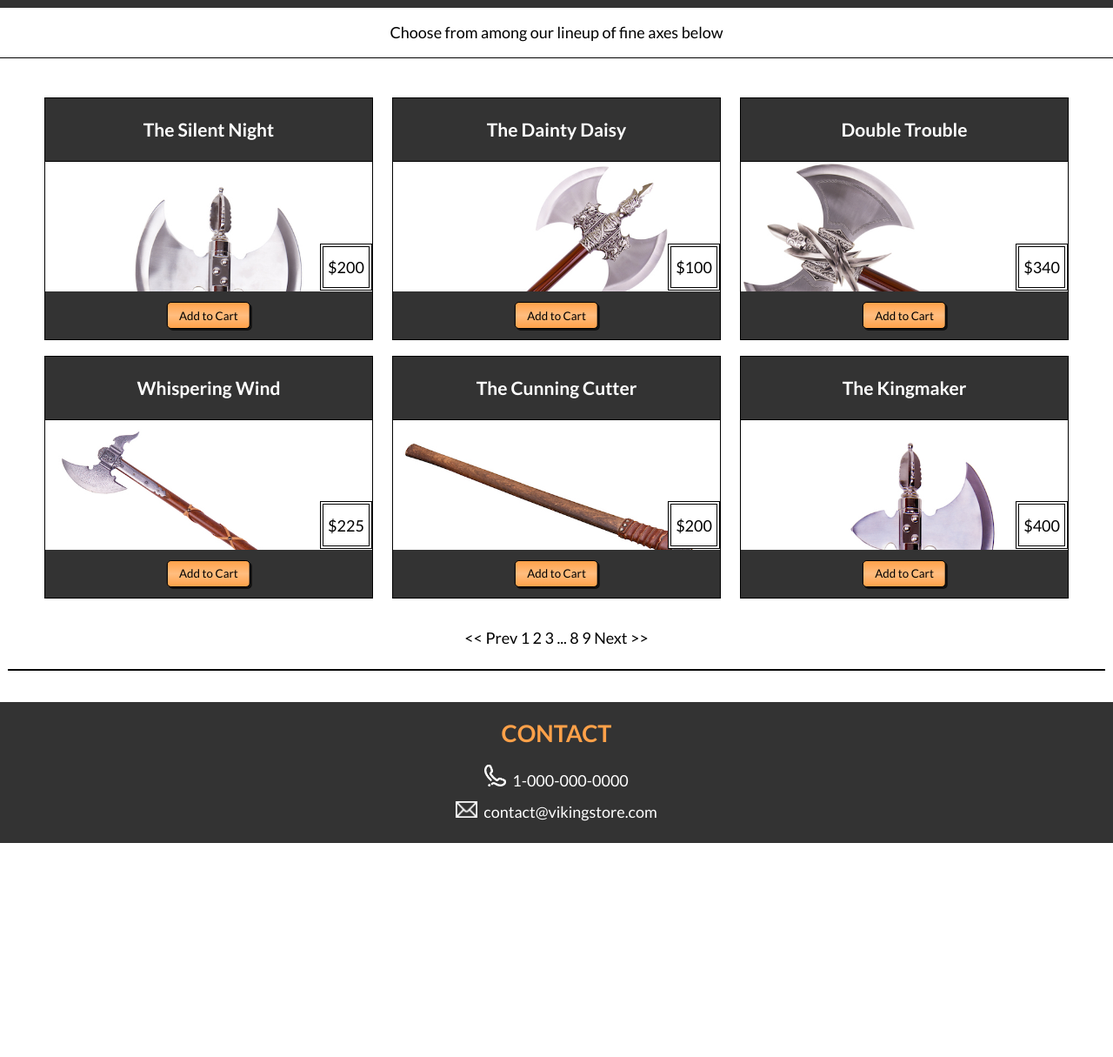
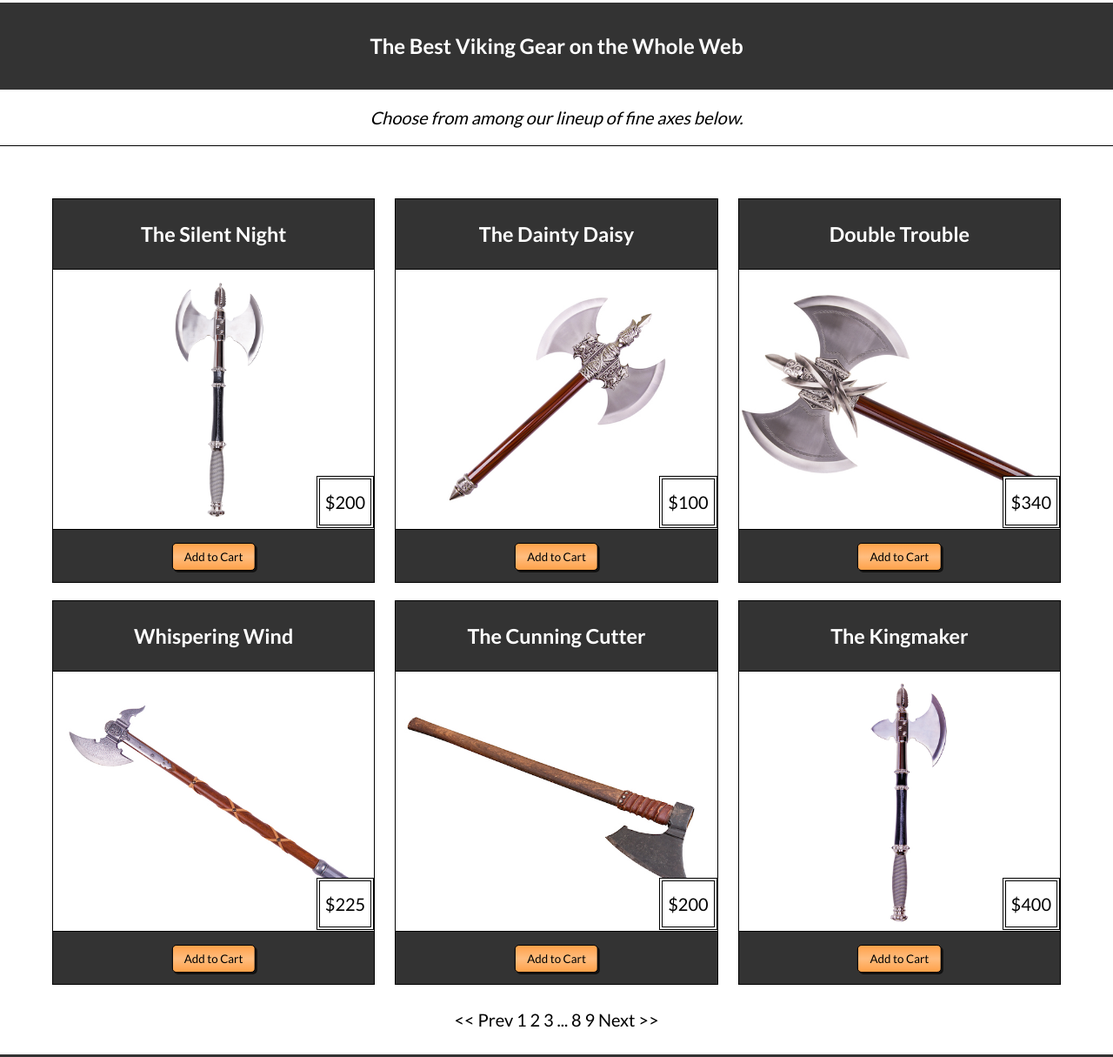
Before and after one commit to annedo/viking_mockup, a plain HTML site: page index.html in a window 1280 px wide. Shown: the part 616-1831 px from the top of the page at 87% size. Before the commit the page ends 1585 px from the top, so only its background shows below. Drawn offline with Linux system fonts and the light colour scheme.

Commit message:
Image sizing fixed, added CSS transitions

```diff
--- a/index.html
+++ b/index.html
@@ -14,58 +14,60 @@
 		<header>
 			<nav>
 				<div class="logo">Viking Store</div>
-				<div class="cart"><img src="\img\icon_empty_cart.png"> Your Cart</div>
+				<div class="cart"><img class="icon" src="\img\icon_empty_cart.png"> Your Cart</div>
 			</nav>
 				<div class="splash">
 					<h1>The Viking Store</h1>
 				</div>
-				<h2>The Best Viking Gear on the Whole Web</h2>
-				<div class="instructions">Choose from among our lineup of fine axes below</div>
+				<h2 class="ribbon">The Best Viking Gear on the Whole Web</h2>
+				<div class="instructions">Choose from among our lineup of fine axes below.</div>
 		</header>
 		<main>
+			<div class="wrapper">
 				<div class="product">
 					<h3>The Silent Night</h3>
-				<div class="img"><img src="\img\products\axe_silent_night_small.jpg"></div>
+					<div class="pic"><img src="\img\products\axe_silent_night_small.jpg"></div>
 					<div class="add"><button>Add to Cart</button></div>
 					<div class="price">$200</div>
 				</div>
 				<div class="product">
 					<h3>The Dainty Daisy</h3>
-				<div class="img"><img src="\img\products\axe_dainty_daisy_small.jpg"></div>
+					<div class="pic"><img src="\img\products\axe_dainty_daisy_small.jpg"></div>
 					<div class="price">$100</div>
 					<div class="add"><button>Add to Cart</button></div>
 				</div>
 				<div class="product">
 					<h3>Double Trouble</h3>
-				<div class="img"><img src="\img\products\axe_double_trouble_small.jpg"></div>
+					<div class="pic"><img src="\img\products\axe_double_trouble_small.jpg"></div>
 					<div class="price">$340</div>
 					<div class="add"><button>Add to Cart</button></div>
 				</div>
 				<div class="product">
 					<h3>Whispering Wind</h3>
-				<div class="img"><img src="\img\products\axe_whispering_wind_small.jpg"></div>
+					<div class="pic"><img src="\img\products\axe_whispering_wind_small.jpg"></div>
 					<div class="price">$225</div>
 					<div class="add"><button>Add to Cart</button></div>
 				</div>
 				<div class="product">
 					<h3>The Cunning Cutter</h3>
-				<div class="img"><img src="\img\products\axe_cunning_cutter_small.jpg"></div>
+					<div class="pic"><img src="\img\products\axe_cunning_cutter_small.jpg"></div>
 					<div class="price">$200</div>
 					<div class="add"><button>Add to Cart</button></div>
 				</div>
 				<div class="product">
 					<h3>The Kingmaker</h3>
-				<div class="img"><img src="\img\products\axe_kingmaker_small.jpg"></div>
+					<div class="pic"><img src="\img\products\axe_kingmaker_small.jpg"></div>
 					<div class="price">$400</div>
 					<div class="add"><button>Add to Cart</button></div>
+				</div>
 			</div>
 			<nav><< Prev 1 2 3 ... 8 9 Next >></nav>
 			</main>
 		<footer>
 			<h2>Contact</h2>
 			<div class="info">
-				<p><img src="\img\icon_phone_white.png"> 1-000-000-0000</p>
-				<p><img src="\img\email_white.png"> contact@vikingstore.com</p>
+				<p><img class="icon" src="\img\icon_phone_white.png"> 1-000-000-0000</p>
+				<p><img class="icon" src="\img\email_white.png"> contact@vikingstore.com</p>
 			</div>
 		</footer>
 	</body>
--- a/style.css
+++ b/style.css
@@ -44,6 +44,7 @@ table {
 	border-collapse: collapse;
 	border-spacing: 0;
 }
+/*----------------Custom CSS----------------*/
 
 /*Global*/
 
@@ -62,15 +63,19 @@ body {
 
 img {
 	line-height: 0;
+	vertical-align: middle;
+}
+
+.icon {
+	width: 25px;
+	margin-right: 0.2rem;
 }
 
 /*Navigation Bar*/
 
 nav {
-	border-bottom: 2px solid black;
 	overflow: hidden;
 	padding: 1rem;
-	background: #FFF;
 }
 
 .logo {
@@ -81,12 +86,6 @@ nav {
 	float: right;
 }
 
-.cart img {
-	vertical-align: middle;
-	height: 25px;
-}
-
-
 /*Header Splash*/
 
 header {
@@ -94,62 +93,74 @@ header {
 }
 
 .splash {
-	z-index: -1;
+	border-top: 3px solid black;
 	background-image: url("/img/viking_ship_background_medium.jpg");
-	background-size: 100% 100%;
+	background-size: cover;
+	background-position: center center;
 	background-repeat: no-repeat;
 }
 
 header h1 {
 	font-size: 3rem;
 	line-height: 1.2em;
-	height: 100%;
-	width: 100%;
 	padding: 4rem 1rem;
-	background: rgba(255, 255, 255, 0.7);
+	background: rgba(255, 255, 255, 0.85);
 }
 
-header h2 {
+.ribbon {
 	font-size: 1.2rem;
 	background: #333;
 	color: #FFF;
 	padding: 1.5rem 1rem;
+	position: relative;
+	margin: auto;
 }
 
 .instructions {
 	line-height: 1.2em;
 	border-bottom: 1px solid black;
 	padding: 1rem;
+	font-style: italic;
 }
 
 /*Items*/
 
 main {
 	text-align: center;
+	padding: 0 1rem;
 }
 
 .product {
+	margin-top: 1rem;
 	background: #333;
 	color: #FFF;
-	margin: 1rem 1rem 0;
 	display: inline-block;
 	border: 1px solid black;
+	transition: 0.5s;
+	width: 100%;
+}
+
+.product:hover {
+	background: #38872f;
+	transition: 0.5s;
 }
 
 h3 {
 	padding: 1rem;
 }
 
-.product .img {
-	max-height: 200px;
+.product .pic {
+	border-top: 1px solid black;
+	border-bottom: 1px solid black;
+	height: 200px;
+	background: #FFF;
 	overflow: hidden;
 }
 
 .product img {
-	width: 100%;
-	border-top: 1px solid black;
-	border-bottom: 1px solid black;
-	float: left;
+	max-height: 100%;
+	max-width: 100%;
+	margin: auto;
 }
 
 .price {
@@ -176,14 +187,25 @@ button {
 	border: 1px solid black;
 	padding: 0.5em 1em;
 	border-radius: 5px;
-	background: linear-gradient(#ffa149,#ffbd7f
-,#ffa149);
+	background: linear-gradient(#ffa149,#ffbd7f,#ffa149);
 	box-shadow: 2px 2px 0 #111;
+	transition: 0.2s;
+}
+
+button:hover {
+	transform: translateY(-2px);
+	transition-duration: 0.2s;
+	background: linear-gradient(#ffa149,#ffc996,#ffa149);
+}
+
+button:active {
+	transform: translateY(1px);
+	background: linear-gradient(#ffa149,#ffbd7f,#ffa149);
+	transition-duration: 0.1s;
 }
 
 /*Footer*/
 footer {
-		text-align: center;
 	background: #333;
 	color: #FFF;
 	padding: 2rem 1rem;
@@ -196,70 +218,87 @@ footer {
 footer h2 {
 	color: #ffa149;
 	text-transform: uppercase;
-
+	text-align: center;
 	padding-bottom: 1rem;
 }
 
-footer img {
-	width: 25px;
-	margin-right: 0.2rem;
-}
+/*Media Queries*/
+@media screen and (min-width: 500px) {
 
-/*Media Queries*/
-@media screen and (min-width: 454px) {
-	header h1 {
-		padding: 6rem 1rem;
-		background-size: contain;
-	}
-
-	main {
-		margin: 1rem auto;
-	}
-
-	.product .img {
-		max-height: 350px;
+	.product .pic {
+		height: 300px;
 	}
 }
 
 @media screen and (min-width: 600px) {
+	html {
+		font-size: 20px;
+	}
+
 	nav, footer {
 		padding: 1rem 2rem;
+	}
+
+	main {
+		padding: 1rem 2rem 0;
 	}
 
 	header h1 {
 		padding: 9rem 1rem;
 	}
 
+	.splash {
+		background-size: 100% 100%;
+	}
+}
+
+@media screen and (min-width: 800px) {
+	header h1 {
+		padding: 11rem 1rem;
+		font-size: 4rem;
+	}
+
+	nav, footer {
+		padding: 1rem 3rem;
+	}
+
+	main {
+		padding: 2rem 3rem 0;
+	}
+
+	.splash {
+		background-size: cover;
+	}
+
+	.wrapper {
+		display: flex;
+		flex-wrap: wrap;
+		width: 100%;
+		justify-content: space-between;
+	}
+
 	.product {
-		width: 40%;
+		width: 49%;
 		vertical-align: top;
 	}
 
-	.product .img {
-		height: 150px;
+	footer .info {
+		position: relative;
+		left: 50%;
+		transform: translateX(-50%);
 	}
 }
 
-@media screen and (min-width: 850px) {
-	header h1 {
-		padding: 11rem 1rem;
+@media screen and (min-width: 1024px) {
+	.product {
+		width: 32%;
 	}
 
-	main {
-		padding: 1rem 0.5rem;
-	}
-
-	.product {
-		width: 30%;
-		margin: 0.5rem;
-		vertical-align: top;
-	}
-
-	.product .img {
-		height: 150px;
-	}
-
-	footer .info {
-		margin: auto;
+	.product img {
+		max-width: 100%;
+		max-height: 100%;
+		position: relative;
+		top: 50%;
+		transform: translateY(-50%);
 	}
 }
```
Lines whose indentation alone changed are shown as unchanged.
